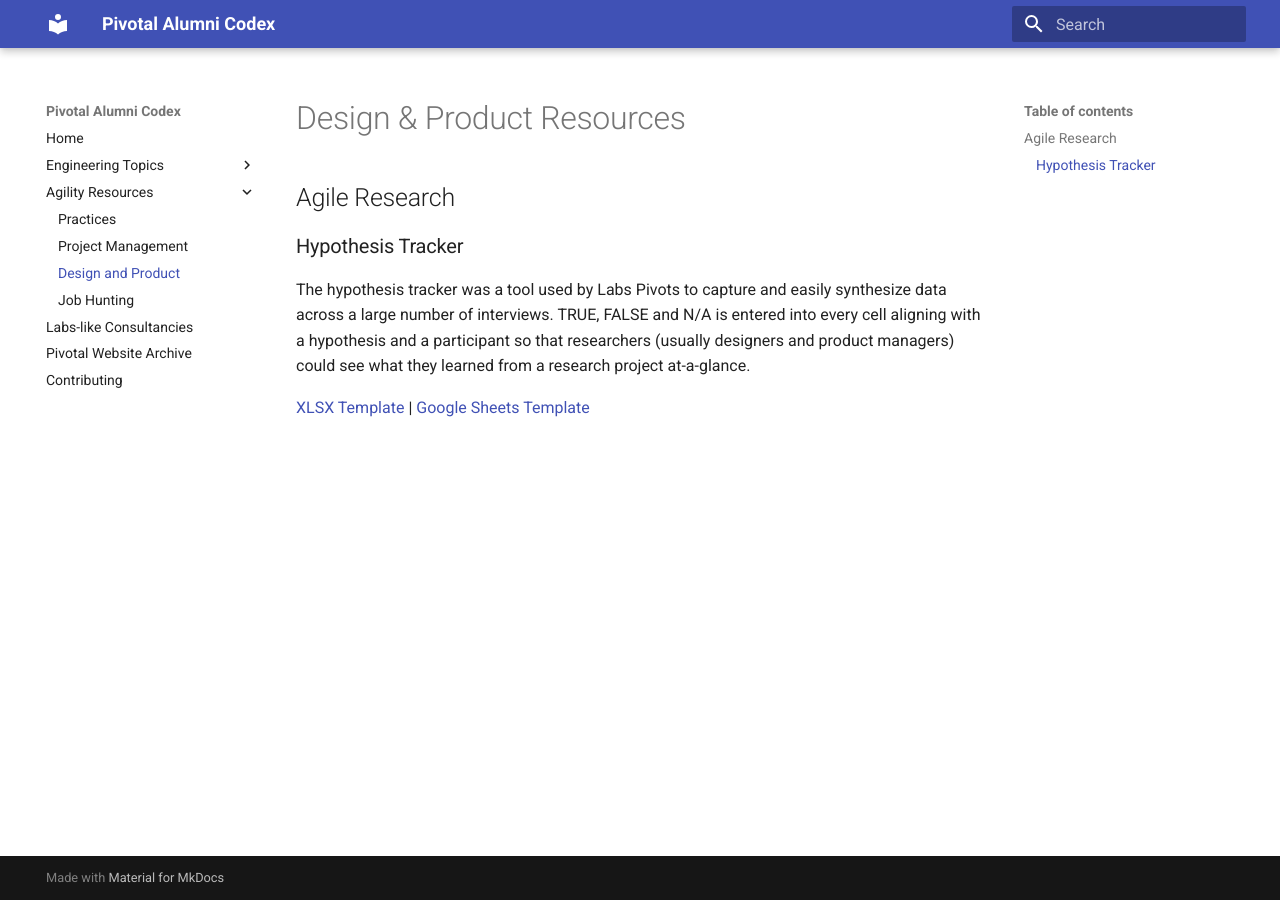
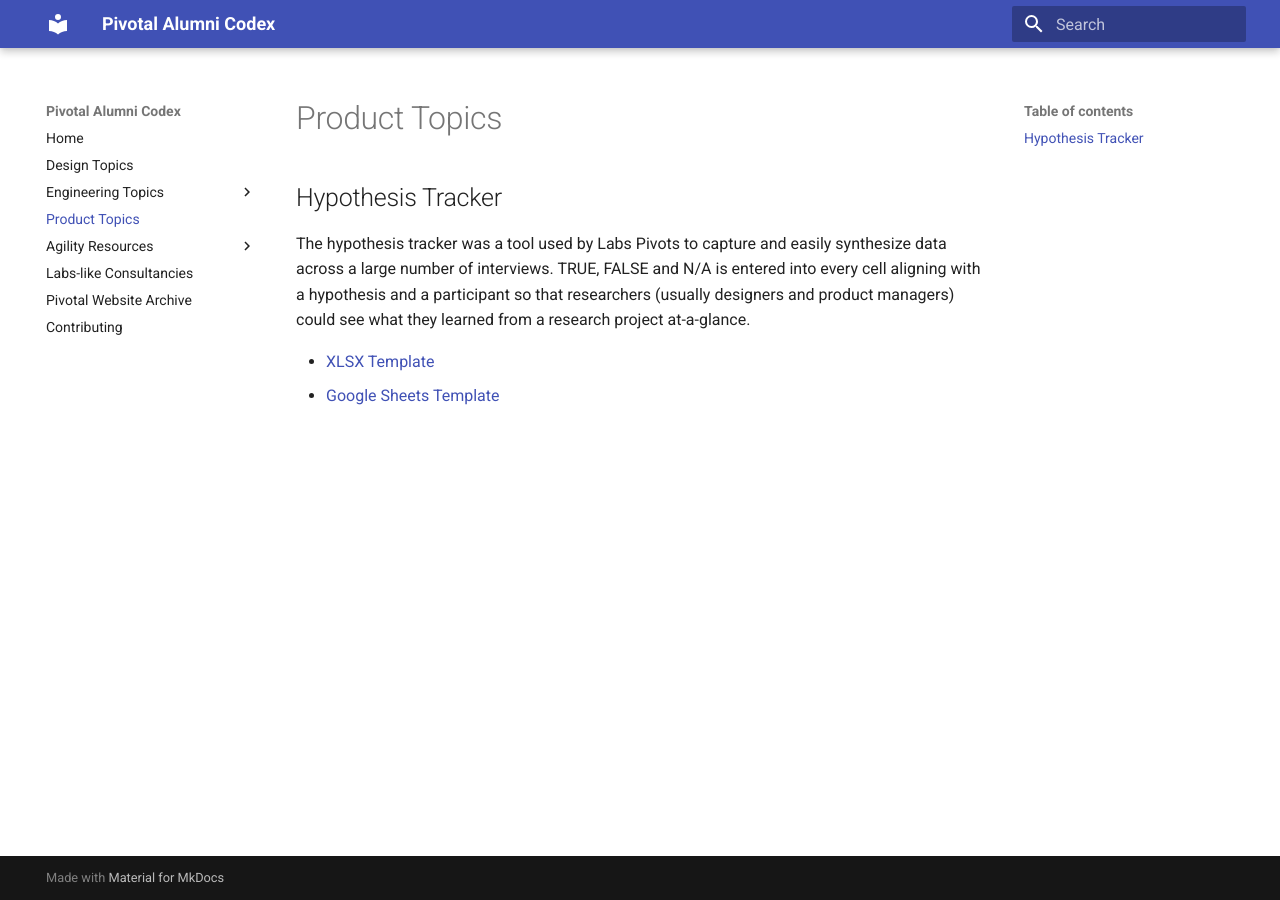
Before and after one commit to alumni-codex/alumni-codex.github.io, an MkDocs documentation site: the page built from docs/product/index.md, in a window 1280 px wide. Built offline with MkDocs 1.6.1 and Material for MkDocs 9.7.7, drawn with Linux system fonts in a browser that asks for light colours.

Commit message:
Adds a Design and a Product page, moves the Hypothesis Tracker to the Product page

```diff
--- a/docs/agility-resources/design-and-product.md
+++ b/docs/product/index.md
@@ -1,8 +1,8 @@
-# Design & Product Resources
+# Product Topics
 
-## Agile Research
-### Hypothesis Tracker
+## Hypothesis Tracker
 
 The hypothesis tracker was a tool used by Labs Pivots to capture and easily synthesize data across a large number of interviews. TRUE, FALSE and N/A is entered into every cell aligning with a hypothesis and a participant so that researchers (usually designers and product managers) could see what they learned from a research project at-a-glance.
 
-[XLSX Template](../assets/[Template] Hypothesis Tracker.xlsx) | [Google Sheets Template](https://docs.google.com/spreadsheets/d/1dFQQ1HXXxZQFoKlUN8gbieZrKXETQwz7mLKh6ExU8Qo/edit?usp=sharing)
+- [XLSX Template](../assets/Template-Hypothesis Tracker.xlsx)
+- [Google Sheets Template](https://docs.google.com/spreadsheets/d/1dFQQ1HXXxZQFoKlUN8gbieZrKXETQwz7mLKh6ExU8Qo/edit?usp=sharing)
--- a/mkdocs.yml
+++ b/mkdocs.yml
@@ -3,13 +3,14 @@
   name: material
 nav:
   - Home: index.md
+  - Design Topics: design/index.md
   - Engineering Topics:
     - Tech Videos: engineering/tech-videos.md
     - Core Practice Discussions: engineering/core-practice.md
+  - Product Topics: product/index.md
   - Agility Resources:
     - Practices: agility-resources/practices.md
     - Project Management: agility-resources/project-management.md
-    - Design and Product: agility-resources/design-and-product.md
     - Job Hunting: agility-resources/job_hunting.md
   - Labs-like Consultancies: consultancies.md
   - Pivotal Website Archive: archives.md
```
Also changed, not shown: docs/design/index.md (added, +3 -0 lines), 2 other files.
